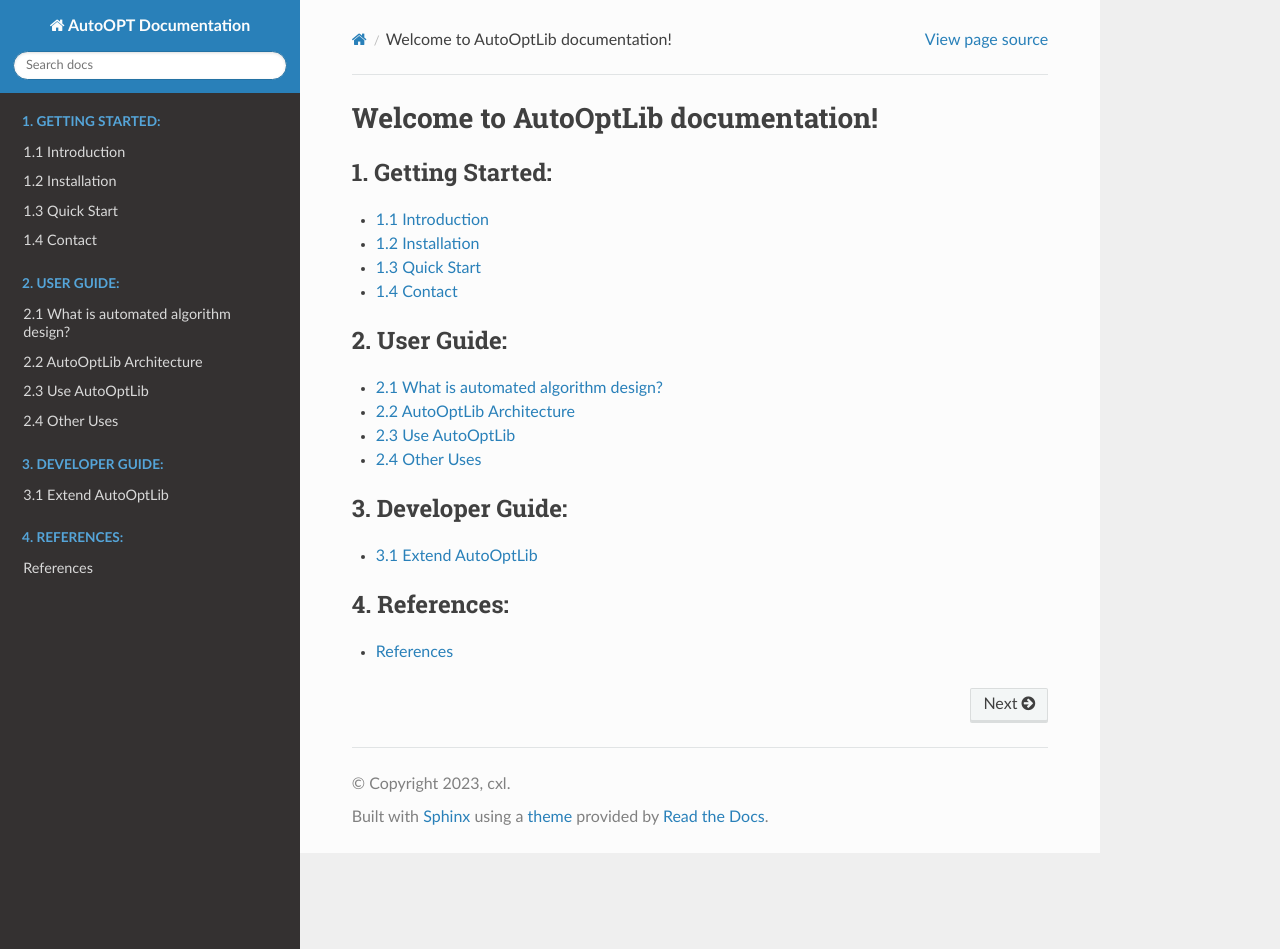
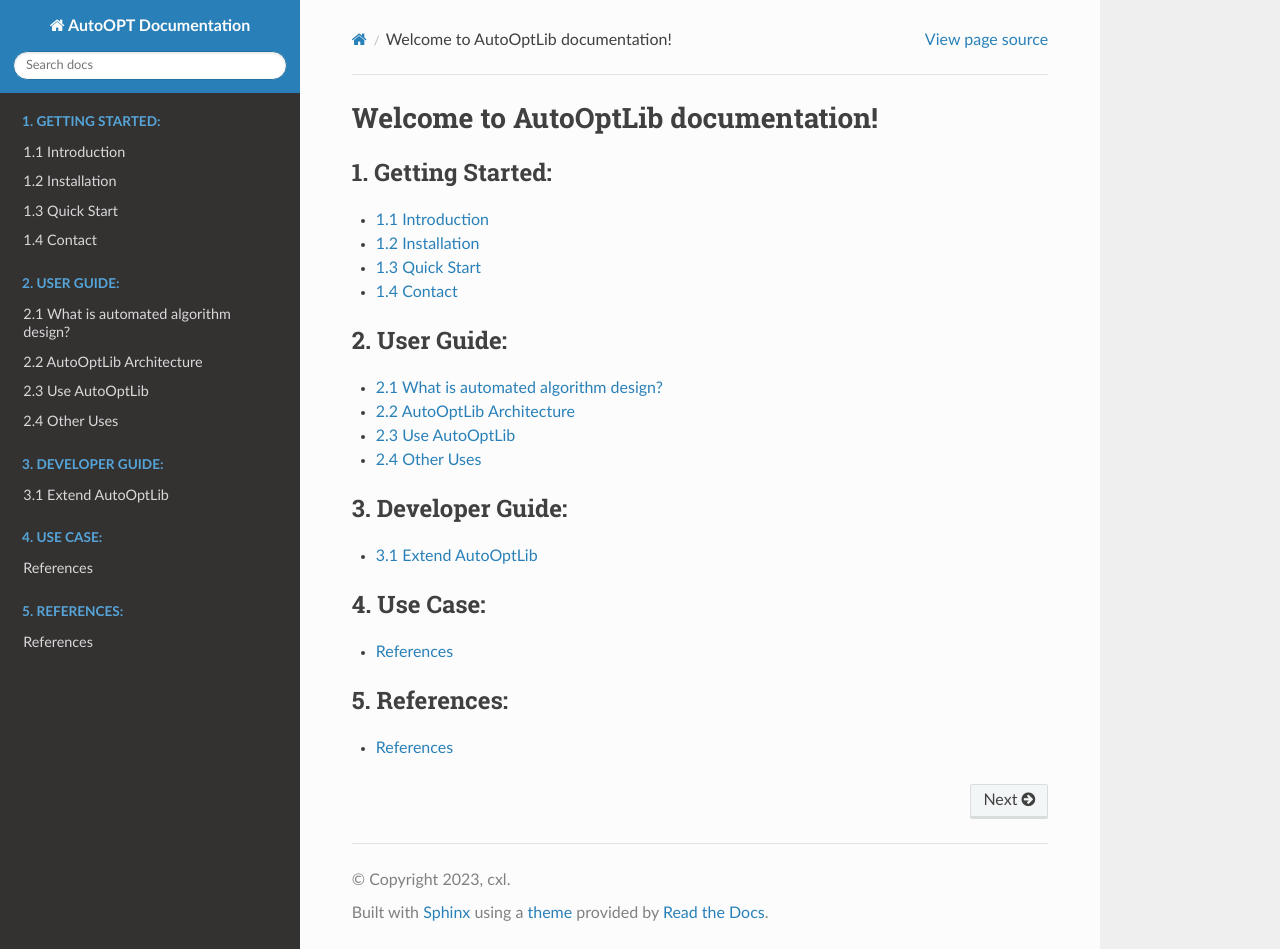
Before and after one commit to 524130120/AutoOPT, a Sphinx documentation site: the page built from source/index.rst, in a window 1280 px wide and 949 px high. Built offline with Sphinx 7.4.7 and the Read the Docs theme 2.0.0, drawn with Linux system fonts in a browser that asks for light colours.

Commit message:
Update index.rst

```diff
--- a/source/index.rst
+++ b/source/index.rst
@@ -32,6 +32,12 @@
 
 .. toctree::
    :maxdepth: 1
-   :caption: 4. References:
+   :caption: 4. Use Case:
 
    References/ref
+
+.. toctree::
+   :maxdepth: 1
+   :caption: 5. References:
+
+   References/ref
```
